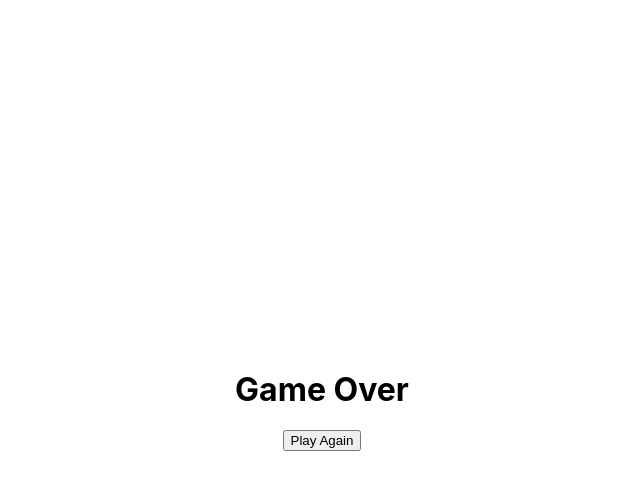
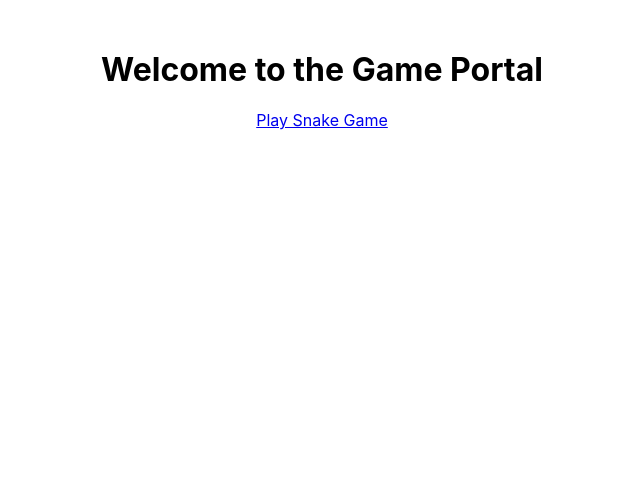
Before and after one commit to eduardomanrique/tests, a React (Create React App) app: page / in a window 1280 px wide. Shown: the top 490 px of the page, without its empty margins (318-958 px from the left). Built offline with nearby package versions, Linux system fonts and the light colour scheme.

Commit message:
Create home page with link to Snake game

```diff
--- a/src/index.js
+++ b/src/index.js
@@ -2,10 +2,27 @@ import React from 'react';
 import ReactDOM from 'react-dom';
 import './index.css';
 import App from './App';
+import { BrowserRouter as Router, Route, Link, Switch } from 'react-router-dom';
+
+const HomePage = () => (
+  <div style={{ textAlign: 'center', marginTop: '50px' }}>
+    <h1>Welcome to the Game Portal</h1>
+    <Link to="/snake-game">Play Snake Game</Link>
+  </div>
+);
 
 ReactDOM.render(
   <React.StrictMode>
-    <App />
+    <Router>
+      <Switch>
+        <Route path="/snake-game">
+          <App />
+        </Route>
+        <Route path="/">
+          <HomePage />
+        </Route>
+      </Switch>
+    </Router>
   </React.StrictMode>,
   document.getElementById('root')
 );
```
